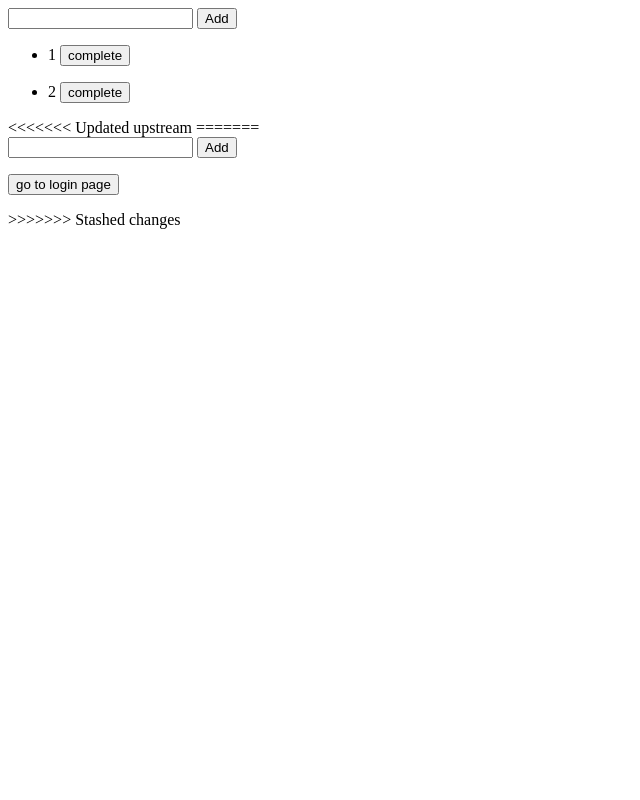
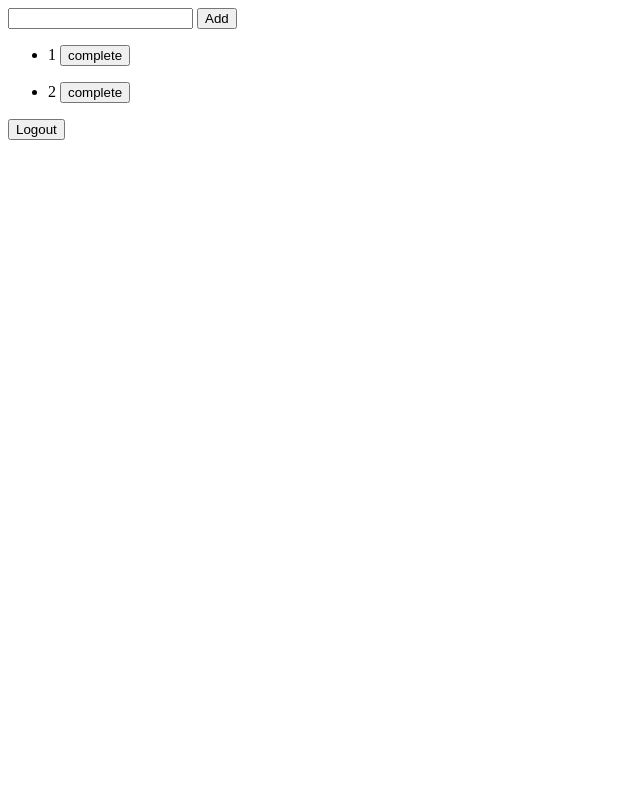
Before and after one commit to arifsundrani/Project1, a Django app: page /list/ in a window 1280 px wide. Shown: the whole page, without its empty margins (0-640 px from the left). Run offline with Django 3.2, Linux system fonts and the light colour scheme; data comes from the database, SQL or seed files in the repository; parts of the project's set-up code (start-up, migrations or seed data) failed here and were passed over.

Commit message:
added logout button

```diff
--- a/ToDoList/List/templates/List/list.html
+++ b/ToDoList/List/templates/List/list.html
@@ -18,18 +18,13 @@
 {% else %}
     <p>No tasks in the list</p>
 {% endif %}
-<<<<<<< Updated upstream
 
-=======
-<form action='' method="POST">
-{% csrf_token %}
-    <input type="text" name="Task">
-	<input type="submit" value="Add" name="Add"/>
-</form>
+
+
 
 <body>
-	<form action="/List/login.html" method="post">
-		<input type="submit" value="go to login page" name="Logout"/>
+	<form action="/" method="post">
+		{% csrf_token %}
+		<input type="submit" value="Logout" name="Logout"/>
 	</form>
 </body>
->>>>>>> Stashed changes
```
Also changed, not shown: 12 other files.
